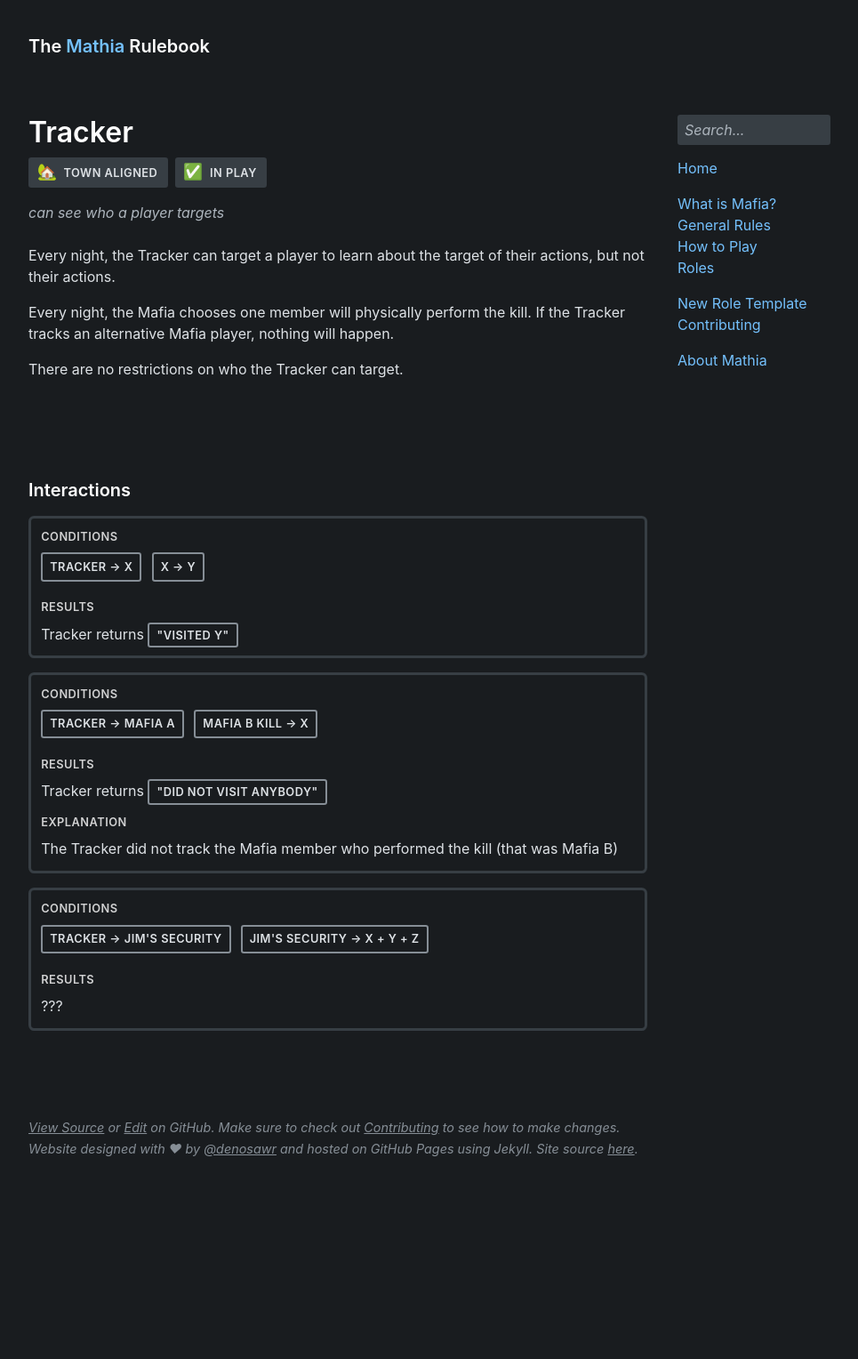
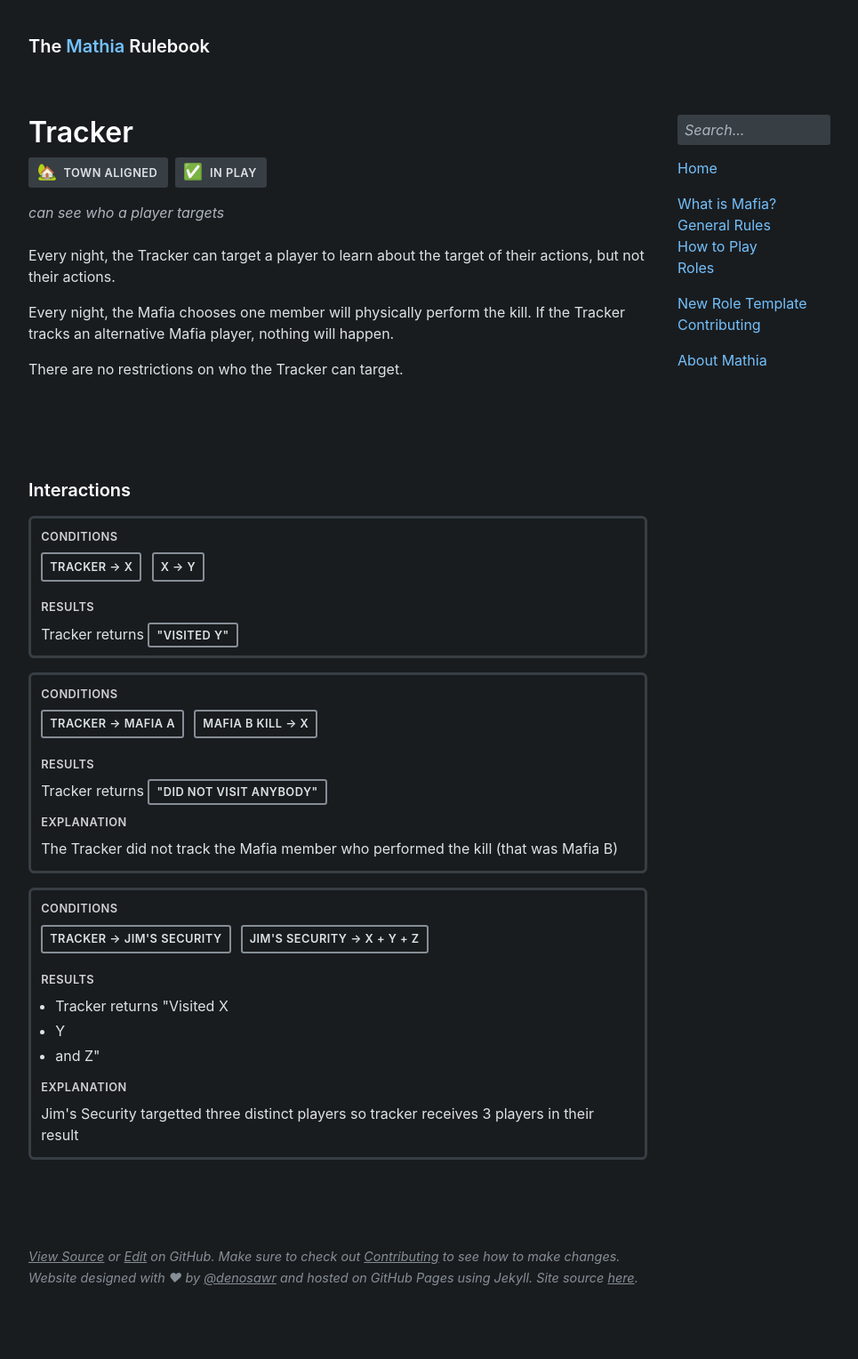
Before and after one commit to olliecheng/mathia-rulebook, a Jekyll site: the page built from roles/tracker.md, in a window 1280 px wide. Shown: the whole page at 89% size, without its empty margins (152-1117 px from the left). Built offline with Jekyll 4.4.1, drawn with Linux system fonts in a browser that asks for light colours; some web fonts are replaced; before the commit the page ends 1383 px from its top, so only the background shows below that.

Commit message:
Update tracker.md
Finish Jim's security interaction

```diff
--- a/roles/tracker.md
+++ b/roles/tracker.md
@@ -24,6 +24,7 @@ The Tracker did not track the Mafia member who performed the kill (that was Mafi
 
 ---
 Tracker > Jim's Security, Jim's Security > X + Y + Z;
-???;
+Tracker returns "Visited X, Y, and Z";
+Jim's Security targetted three distinct players so tracker receives 3 players in their result;
 {% endcapture %}
 {% include interactions.html content=interactions %}
```
